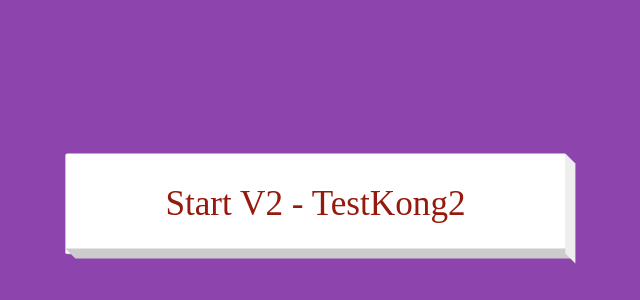
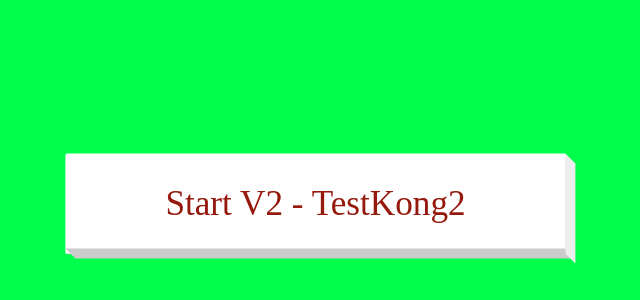
Before and after one commit to tanatworks/Geemu, a React (Create React App) app in the folder Tetris-V2/: page / in a window 1280 px wide. Shown: the part 196-496 px from the top of the page, without its empty margins (324-964 px from the left). Built offline with nearby package versions, Linux system fonts and the light colour scheme; a web font is replaced by a local one.

Commit message:
style: Update background color of StartPage to #00ff4c

```diff
--- a/Tetris-V2/src/components/StartPage/index.js
+++ b/Tetris-V2/src/components/StartPage/index.js
@@ -5,7 +5,7 @@ const StyledStartPage = styled.div`
     width: 100vw;
     height: 100vh;
     overflow: hidden;
-    background-color: #8e44ad;
+    background-color: #00ff4c;
 `;
 
 const StartButton = styled.button`
```
